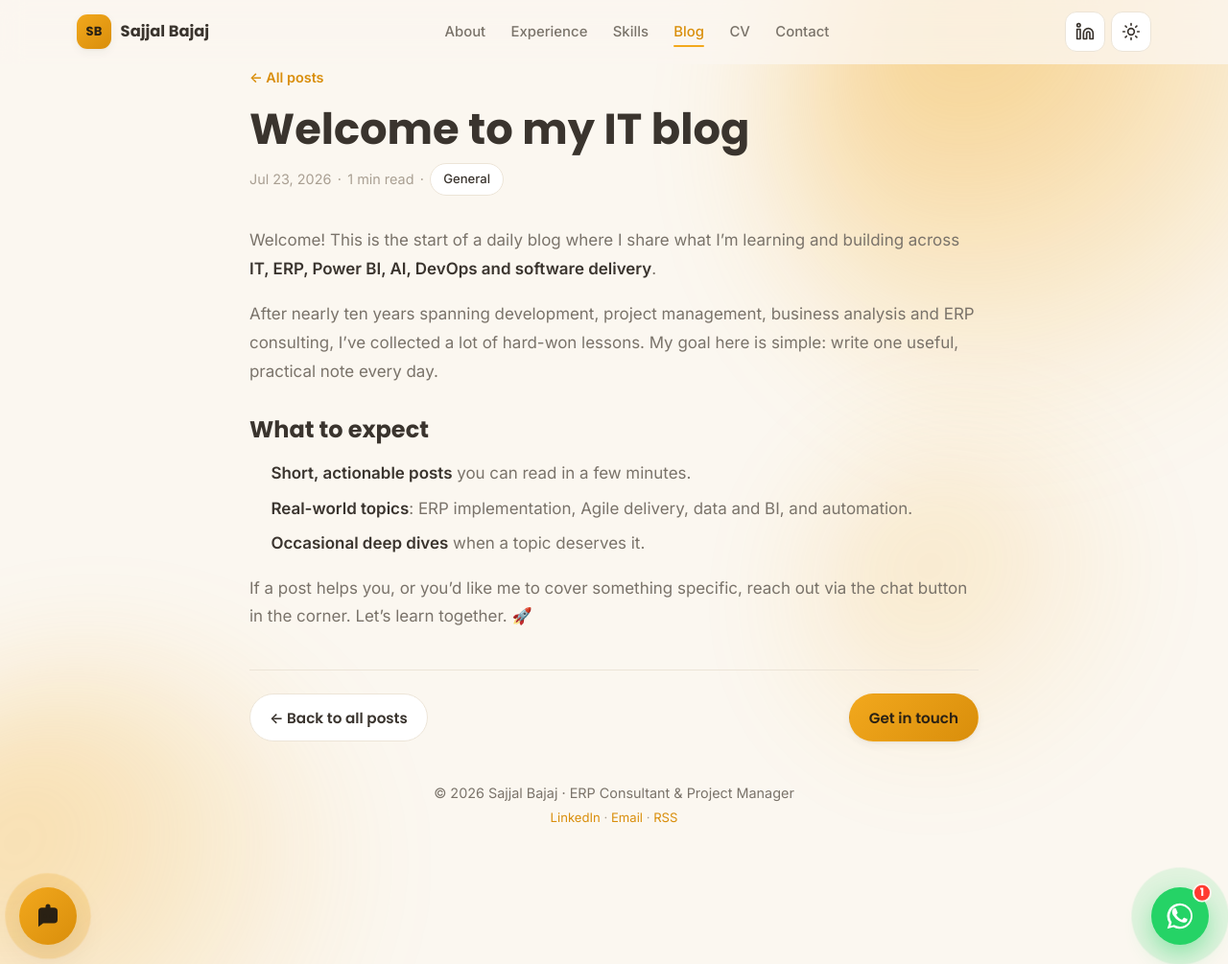
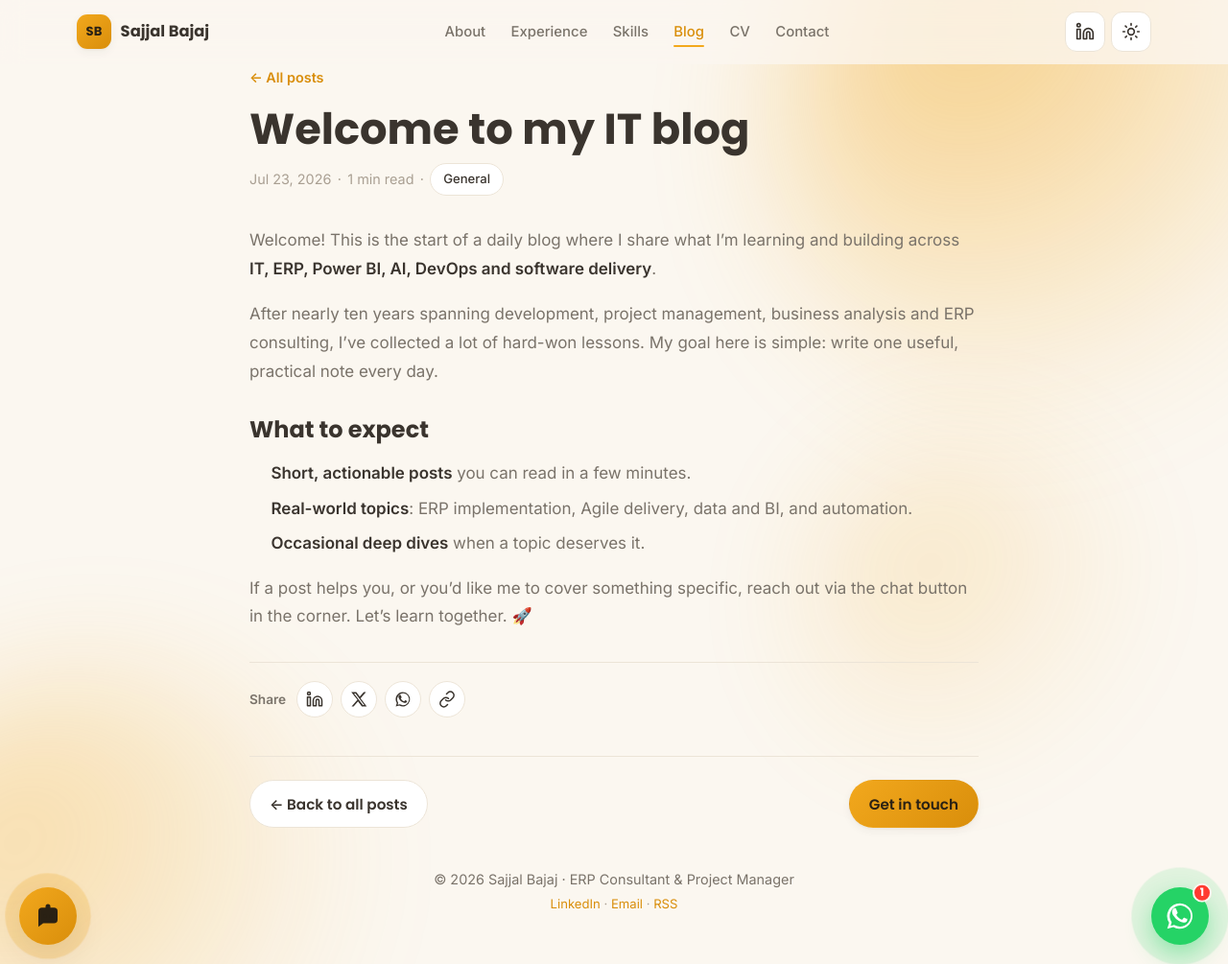
Before and after one commit to sajjalbajaj/sajjalbajaj.github.io, a Jekyll site: the page built from _posts/2026-07-23-welcome-to-my-it-blog.md, in a window 1280 px wide and 1005 px high. Shown: the whole window at 96% size. Built offline with Jekyll 4.4.1, drawn with Linux system fonts in a browser that asks for light colours.

Commit message:
Blog: add social share buttons (LinkedIn/X/WhatsApp/copy-link)
Co-Authored-By: Claude Opus 4.8 <noreply@anthropic.com>

```diff
--- a/_layouts/post.html
+++ b/_layouts/post.html
@@ -15,6 +15,23 @@ layout: default
 
   <div class="prose">
     {{ content }}
+  </div>
+
+  <div class="share no-print" aria-label="Share this article">
+    <span class="share__label">Share</span>
+    <a class="share__btn" href="https://www.linkedin.com/sharing/share-offsite/?url={{ page.url | absolute_url | url_encode }}" target="_blank" rel="noopener" title="Share on LinkedIn" aria-label="Share on LinkedIn">
+      <svg viewBox="0 0 24 24" fill="none" stroke="currentColor" stroke-width="2" stroke-linecap="round" stroke-linejoin="round" aria-hidden="true"><path d="M16 8a6 6 0 0 1 6 6v7h-4v-7a2 2 0 0 0-4 0v7h-4v-7a6 6 0 0 1 6-6z"/><rect x="2" y="9" width="4" height="12"/><circle cx="4" cy="4" r="2"/></svg>
+    </a>
+    <a class="share__btn" href="https://twitter.com/intent/tweet?text={{ page.title | url_encode }}&url={{ page.url | absolute_url | url_encode }}" target="_blank" rel="noopener" title="Share on X" aria-label="Share on X">
+      <svg viewBox="0 0 24 24" fill="currentColor" aria-hidden="true"><path d="M18.9 2H22l-7.6 8.7L23 22h-6.8l-5.3-6.9L4.8 22H2l8.1-9.3L1.5 2h7l4.8 6.3L18.9 2zm-1.2 18h1.9L7.4 4H5.4l12.3 16z"/></svg>
+    </a>
+    <a class="share__btn" href="https://wa.me/?text={{ page.title | url_encode }}%20{{ page.url | absolute_url | url_encode }}" target="_blank" rel="noopener" title="Share on WhatsApp" aria-label="Share on WhatsApp">
+      <svg viewBox="0 0 24 24" fill="currentColor" aria-hidden="true"><path d="M17.5 14.4c-.3-.1-1.8-.9-2-1s-.5-.1-.7.1-.8 1-.9 1.2-.3.2-.6.1a8.2 8.2 0 0 1-2.4-1.5 9 9 0 0 1-1.7-2.1c-.1-.3 0-.5.1-.6l.5-.5.3-.5c.1-.2 0-.4 0-.5L8.9 6.4c-.2-.6-.5-.5-.7-.5h-.6c-.2 0-.5.1-.8.4-.3.3-1 1-1 2.5s1.1 2.9 1.2 3.1 2.1 3.2 5.1 4.5c1.8.7 2.5.8 3.4.7.5-.1 1.8-.7 2-1.4s.2-1.3.2-1.4-.2-.2-.5-.4M12 2a10 10 0 0 0-8.5 15.3L2 22l4.8-1.3A10 10 0 1 0 12 2m0 18.2a8.2 8.2 0 0 1-4.2-1.1l-.3-.2-2.8.7.8-2.8-.2-.3A8.2 8.2 0 1 1 12 20.2"/></svg>
+    </a>
+    <button class="share__btn" type="button" data-copy-link title="Copy link" aria-label="Copy link">
+      <svg viewBox="0 0 24 24" fill="none" stroke="currentColor" stroke-width="2" stroke-linecap="round" stroke-linejoin="round" aria-hidden="true"><path d="M10 13a5 5 0 0 0 7.1 0l3-3a5 5 0 0 0-7.1-7.1l-1.7 1.7"/><path d="M14 11a5 5 0 0 0-7.1 0l-3 3a5 5 0 0 0 7.1 7.1l1.7-1.7"/></svg>
+    </button>
+    <span class="share__copied" aria-live="polite">Copied!</span>
   </div>
 
   <footer class="post__foot">
--- a/script.js
+++ b/script.js
@@ -56,6 +56,25 @@
   /* ---------- Print buttons ---------- */
   $$('[data-print]').forEach(function (b) {
     b.addEventListener('click', function () { window.print(); });
+  });
+
+  /* ---------- Copy-link (blog share) ---------- */
+  $$('[data-copy-link]').forEach(function (btn) {
+    btn.addEventListener('click', function () {
+      var url = window.location.href;
+      var done = function () {
+        var note = btn.parentNode && btn.parentNode.querySelector('.share__copied');
+        if (note) { note.classList.add('show'); setTimeout(function () { note.classList.remove('show'); }, 1600); }
+      };
+      if (navigator.clipboard && navigator.clipboard.writeText) {
+        navigator.clipboard.writeText(url).then(done, done);
+      } else {
+        var t = document.createElement('textarea');
+        t.value = url; document.body.appendChild(t); t.select();
+        try { document.execCommand('copy'); } catch (e) {}
+        document.body.removeChild(t); done();
+      }
+    });
   });
 
   /* ---------- Footer year ---------- */
--- a/styles.css
+++ b/styles.css
@@ -642,6 +642,17 @@ a.chip:hover { transform: translateY(-2px); border-color: var(--accent); box-sha
 .comments { max-width: 760px; margin: 2.75rem auto 0; padding-top: 1.75rem; border-top: 1px solid var(--hairline); }
 .comments__title { font-family: var(--font-head); font-size: 1.3rem; font-weight: 700; margin-bottom: 1rem; }
 
+/* ---------- Blog share buttons ---------- */
+.share { display: flex; align-items: center; flex-wrap: wrap; gap: .5rem; margin-top: 2rem; padding-top: 1.2rem; border-top: 1px solid var(--hairline); }
+.share__label { font-size: .85rem; font-weight: 600; color: var(--muted); margin-right: .2rem; }
+.share__btn { display: grid; place-items: center; width: 38px; height: 38px; border-radius: 50%; cursor: pointer;
+              color: var(--text); background: var(--surface); border: 1px solid var(--hairline); text-decoration: none;
+              transition: transform .15s var(--ease), border-color .2s, color .2s; }
+.share__btn:hover { transform: translateY(-2px); border-color: var(--accent); color: var(--accent-strong); }
+.share__btn svg { width: 18px; height: 18px; }
+.share__copied { font-size: .8rem; font-weight: 600; color: var(--accent-strong); opacity: 0; transition: opacity .2s; }
+.share__copied.show { opacity: 1; }
+
 /* ---------- CV / résumé page ---------- */
 .cv { max-width: 820px; margin-inline: auto; }
 .cv__head { border-bottom: 2px solid var(--accent); padding-bottom: 1rem; margin-bottom: 1.6rem; }
```
